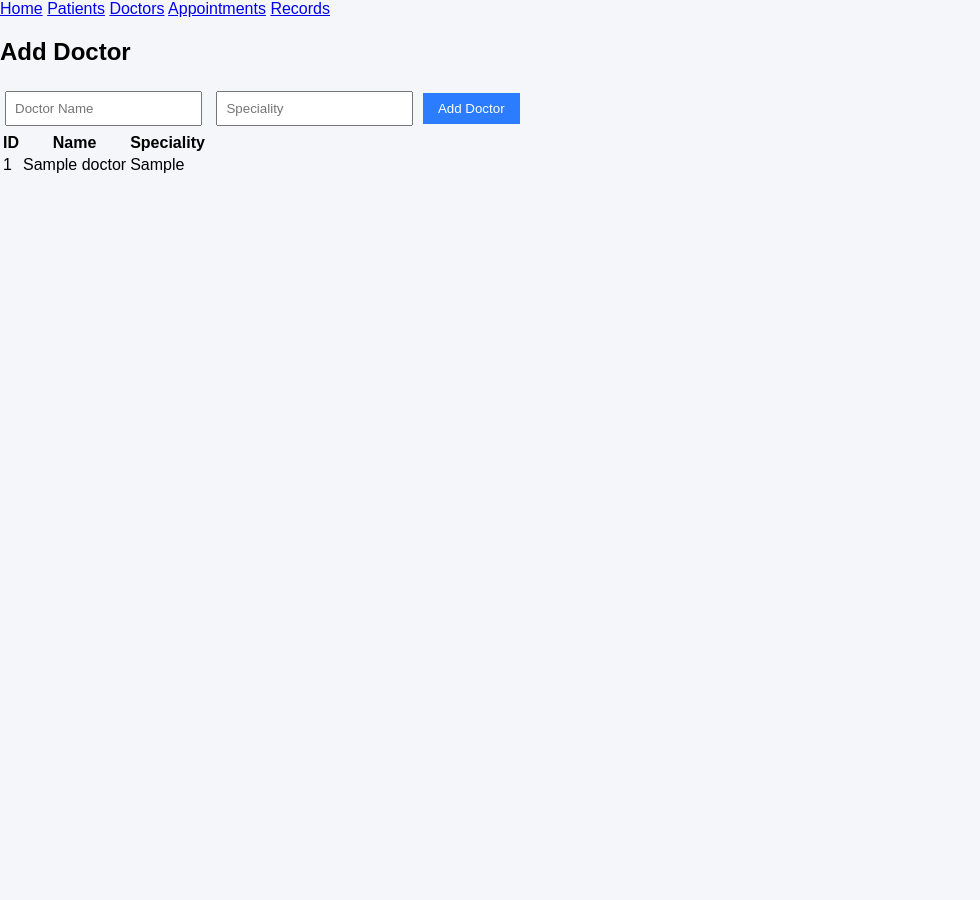
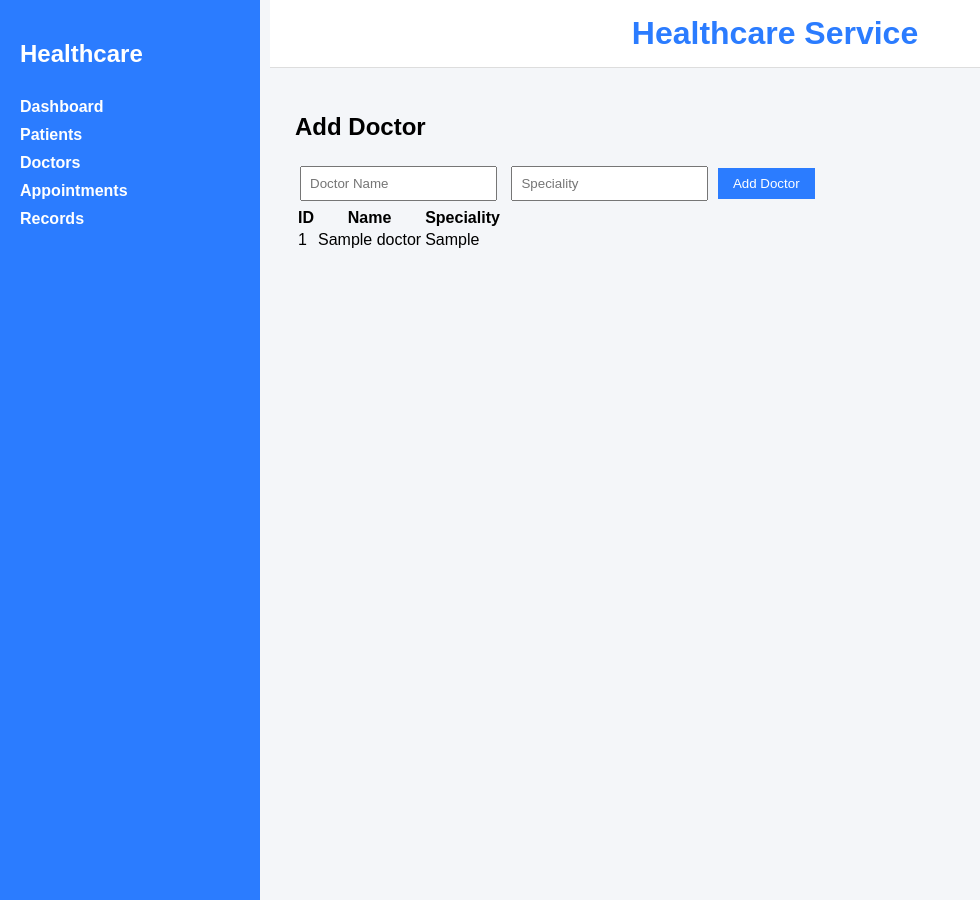
Before and after one commit to Janhavi120/Healthcare-management-devops, a Flask app: page /doctors in a window 1280 px wide. Shown: the whole page, without its empty margins (0-980 px from the left). Run offline with Flask 3, Linux system fonts and the light colour scheme; tables that the repository leaves empty hold one stand-in row (values such as "Sample post").

Commit message:
Revise base.html for healthcare service layout
Updated the HTML structure and layout for the healthcare service template.

```diff
--- a/templates/base.html
+++ b/templates/base.html
@@ -1,22 +1,38 @@
 <!DOCTYPE html>
 <html>
 <head>
-<title>Healthcare System</title>
+    <title>Healthcare Service</title>
     <link rel="stylesheet" href="{{url_for('static',filename='style.css')}}">
 </head>
-
 <body>
 
-<nav>
-<a href="/">Home</a>
+<div class="layout">
+
+    <!-- Sidebar -->
+    <div class="sidebar">
+        <h2>Healthcare</h2>
+        <a href="/">Dashboard</a>
         <a href="/patients">Patients</a>
         <a href="/doctors">Doctors</a>
         <a href="/appointments">Appointments</a>
         <a href="/records">Records</a>
-</nav>
+    </div>
 
-<div class="container">
+    <!-- Main Content -->
+    <div class="main">
+
+        <!-- Top Header -->
+        <div class="topbar">
+            <h1>Healthcare Service</h1>
+        </div>
+
+        <!-- Page Content -->
+        <div class="content">
             {% block content %}{% endblock %}
+        </div>
+
+    </div>
+
 </div>
 
 </body>
```
Lines whose indentation alone changed are shown as unchanged.
